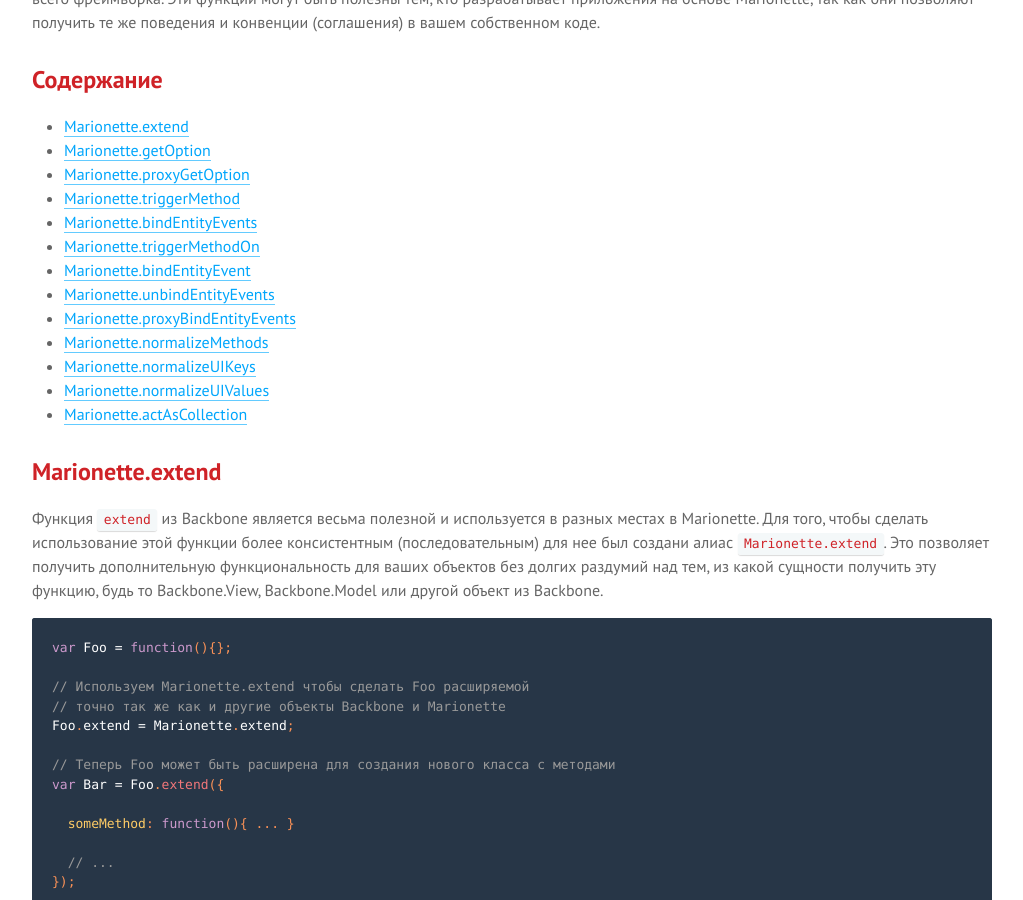
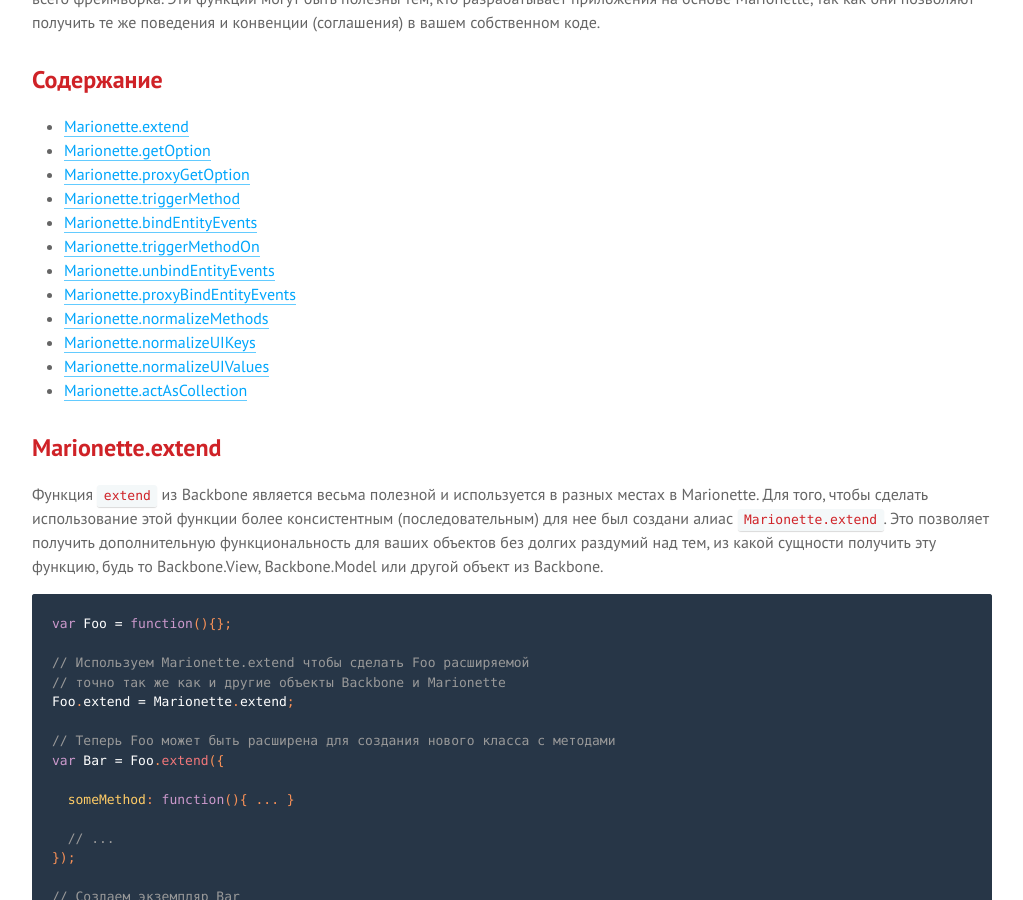
Before and after one commit to sadcitizen/marionettejs.ru, a Jekyll site: the page built from _posts/2014-04-10-functions.md, in a window 1280 px wide and 900 px high, scrolled down 499 px. Shown: the whole window, without its empty margins (128-1151 px from the left). Built offline with Jekyll 4.4.1, drawn with Linux system fonts in a browser that asks for light colours; some web fonts are replaced; Markdown is read by kramdown in place of the engine named in the settings.

Commit message:
fix ru/Functions

```diff
--- a/_includes/translation/ru/marionette.functions.md
+++ b/_includes/translation/ru/marionette.functions.md
@@ -10,7 +10,6 @@
 * [Marionette.triggerMethod](#marionettetriggermethod)
 * [Marionette.bindEntityEvents](#marionettebindentityevents)
 * [Marionette.triggerMethodOn](#marionettetriggermethodon)
-* [Marionette.bindEntityEvent](#marionettebindentityevents)
 * [Marionette.unbindEntityEvents](#marionetteunbindentityevents)
 * [Marionette.proxyBindEntityEvents](#marionetteproxybindentityevents)
 * [Marionette.normalizeMethods](#marionettenormalizemethods)
```
